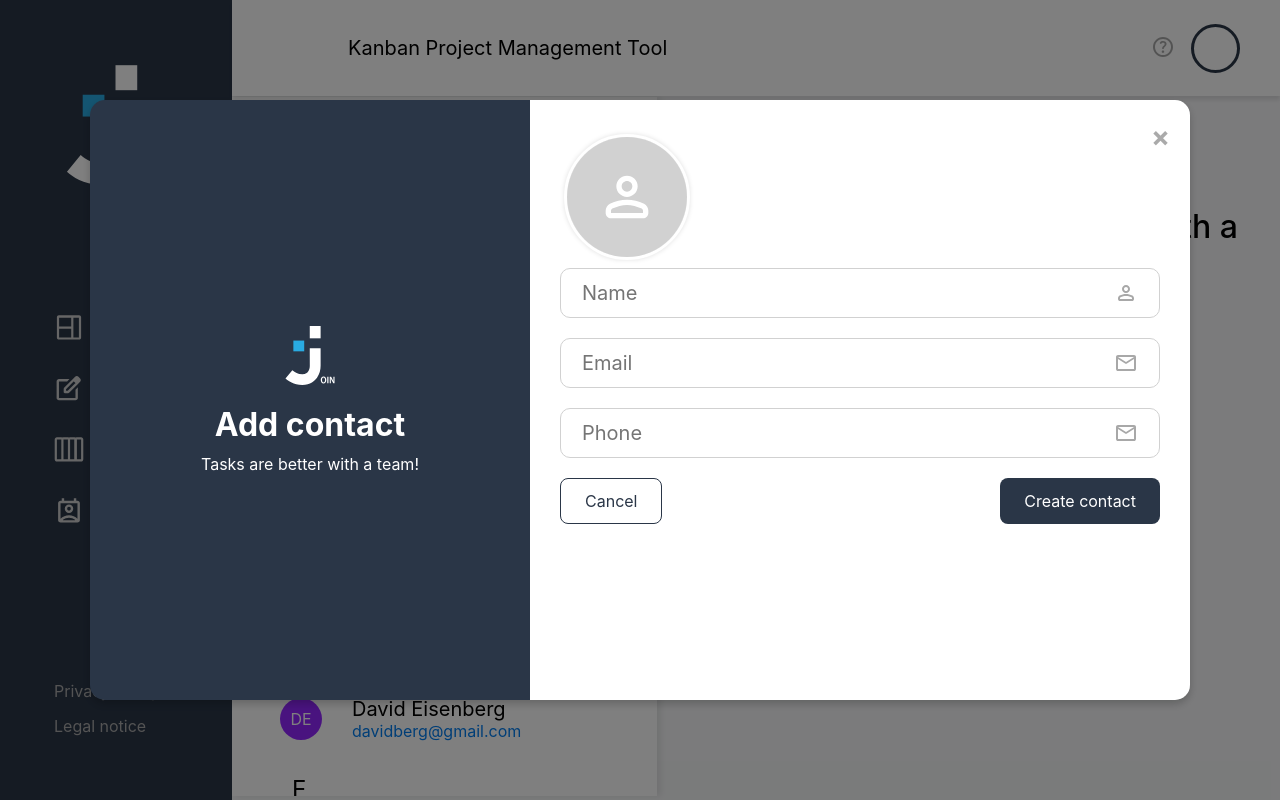
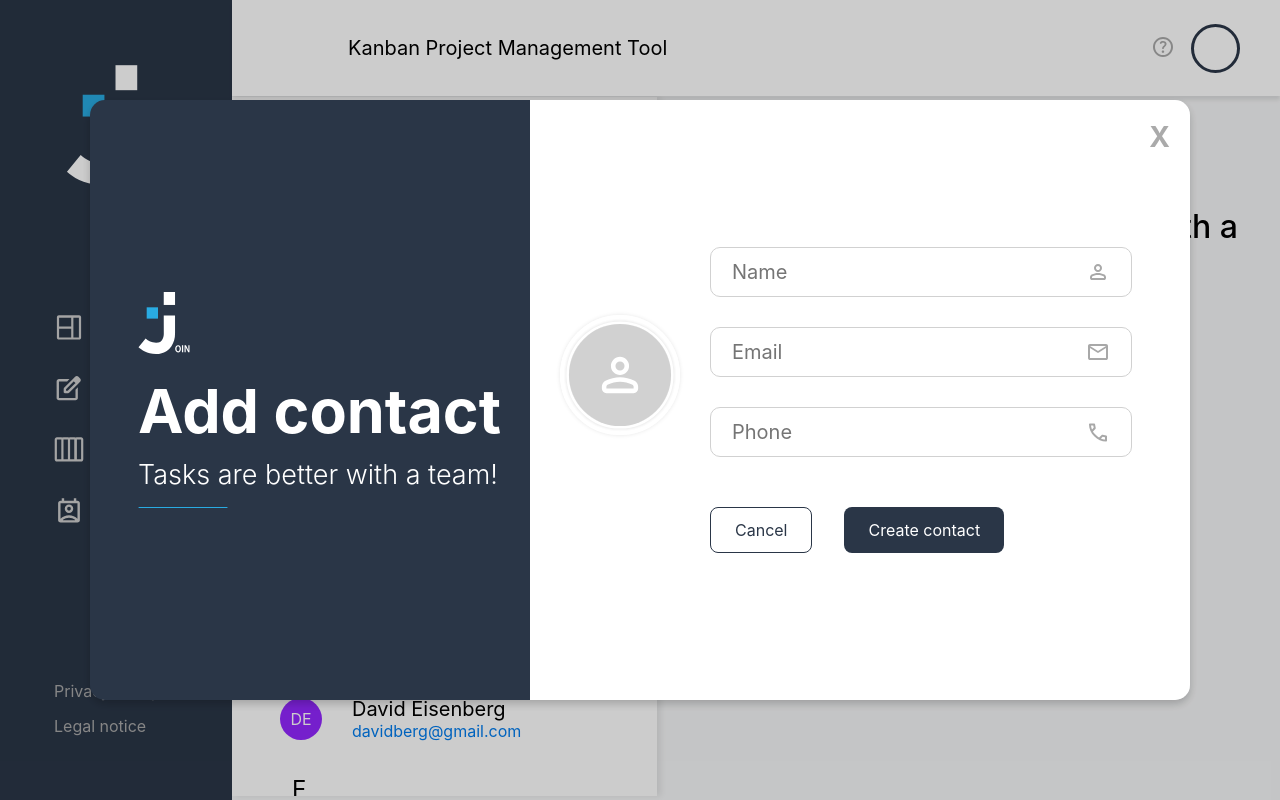
Before and after one commit to JohannRth/Join, a plain HTML site: page contacts.html in a window 1280 px wide. Both pictures are taken after a click on the button "Add new contact". Drawn offline with Linux system fonts and the light colour scheme.

Commit message:
added css for modal left & right side

```diff
--- a/js/contacts.js
+++ b/js/contacts.js
@@ -288,15 +288,16 @@ function openAddContactModal() {
         modal.innerHTML = `
             <div class="add-contact-modal-content">
                 <div class="add-contact-left">
-                    <img src="./assets/img/join_logo_white.svg" alt="Join Logo">
+                    <img class="modal-logo" src="./assets/img/join_logo_white.svg" alt="Join Logo">
                     <h2>Add contact</h2>
                     <p>Tasks are better with a team!</p>
+                    <img class="modal-underline" src="./assets/img/underline_login.svg" alt="Join Logo">
                 </div>
                 <div class="add-contact-right">
-                    <span class="close" onclick="closeAddContactModal()">&times;</span>
-                    <div>
-                    <img src="./assets/img/addContact_person.svg">
-                    </div>
+                    <span class="close" onclick="closeAddContactModal()">X<img></span>
+
+                        <img class="profileImg" src="./assets/img/addContact_person.svg">
+
                     <form id="addContactForm">
                         <div class="form-group">
                             <input type="text" required id="newContactName" placeholder="Name" autocomplete="name">
--- a/styles/contacts.css
+++ b/styles/contacts.css
@@ -250,7 +250,7 @@ button#addContactBtn:hover {
     top: 0;
     width: 100%;
     height: 100%;
-    background-color: rgba(0, 0, 0, 0.5);
+    background-color: rgba(0, 0, 0, 0.2);
 }
 
 .add-contact-modal-content {
@@ -265,36 +265,42 @@ button#addContactBtn:hover {
 .add-contact-left {
     background-color: #2A3647;
     color: white;
-    padding: 40px 20px;
+    padding: 0px 0px 0px 48px;
     width: 40%;
     display: flex;
     flex-direction: column;
     justify-content: center;
-    align-items: center;
+    align-items: flex-start;
     text-align: center;
 }
 
-.add-contact-left img {
+.modal-logo {
     margin-bottom: 20px;
-    width: 50px;
+    width: 52px;
+}
+
+.modal-underline {
+    width: 90px;
+    margin-top: 16px;
 }
 
 .add-contact-left h2 {
-    font-size: 32px;
+    font-size: 61px;
     margin-bottom: 10px;
     font-weight: 700;
 }
 
 .add-contact-left p {
-    font-size: 16px;
-    font-weight: 400;
+    font-size: 27px;
+    font-weight: 300;
 }
 
 .add-contact-right {
     background-color: #fff;
     width: 60%;
-    padding: 30px;
     position: relative;
+    display: flex;
+    align-items: center;
 }
 
 .add-contact-right .close {
@@ -305,25 +311,37 @@ button#addContactBtn:hover {
     cursor: pointer;
 }
 
+.profileImg {
+    height: 120px;
+    width: 120px;
+    align-self: center;
+    margin-left: 30px;
+    margin-bottom: 50px;
+    box-shadow: 0px 0px 4px 0px #0000001A;
+    border: 3px solid #FFFFFF;
+    border-radius: 50%;
+    display: flex;
+    justify-content: center;
+    align-items: center;
+    color: white;
+    font-size: 47px;
+}
+
+#addContactForm {
+    width: 422px;
+    margin-left: 30px;
+}
+
 .form-group {
     position: relative;
-    margin-bottom: 20px;
-}
-
-.input-icon {
-    position: absolute;
-    right: 10px;
-    top: 50%;
-    transform: translateY(-50%);
-    width: 20px;
-    height: 20px;
-    opacity: 0.6;
+    margin-bottom: 30px;
 }
 
 .form-actions {
     display: flex;
-    justify-content: space-between;
-    margin-top: 20px;
+    justify-content: flex-start;
+    gap: 32px;
+    padding-top: 20px;
 }
 
 .cancel-button, .create-button {
@@ -361,7 +379,6 @@ input#newContactPhone {
     box-sizing: border-box;
 }
 
-
 input#newContactName:focus,
 input#newContactEmail:focus,
 input#newContactPhone:focus {
@@ -383,6 +400,6 @@ input#newContactEmail {
 
 input#newContactPhone {
     padding-right: 30px;
-    background: url(/assets/img/mail.svg) no-repeat right 21px center;
+    background: url(/assets/img/phone.svg) no-repeat right 21px center;
     background-color: white;
 }
```
Also changed, not shown: assets/img/phone.svg (added).
